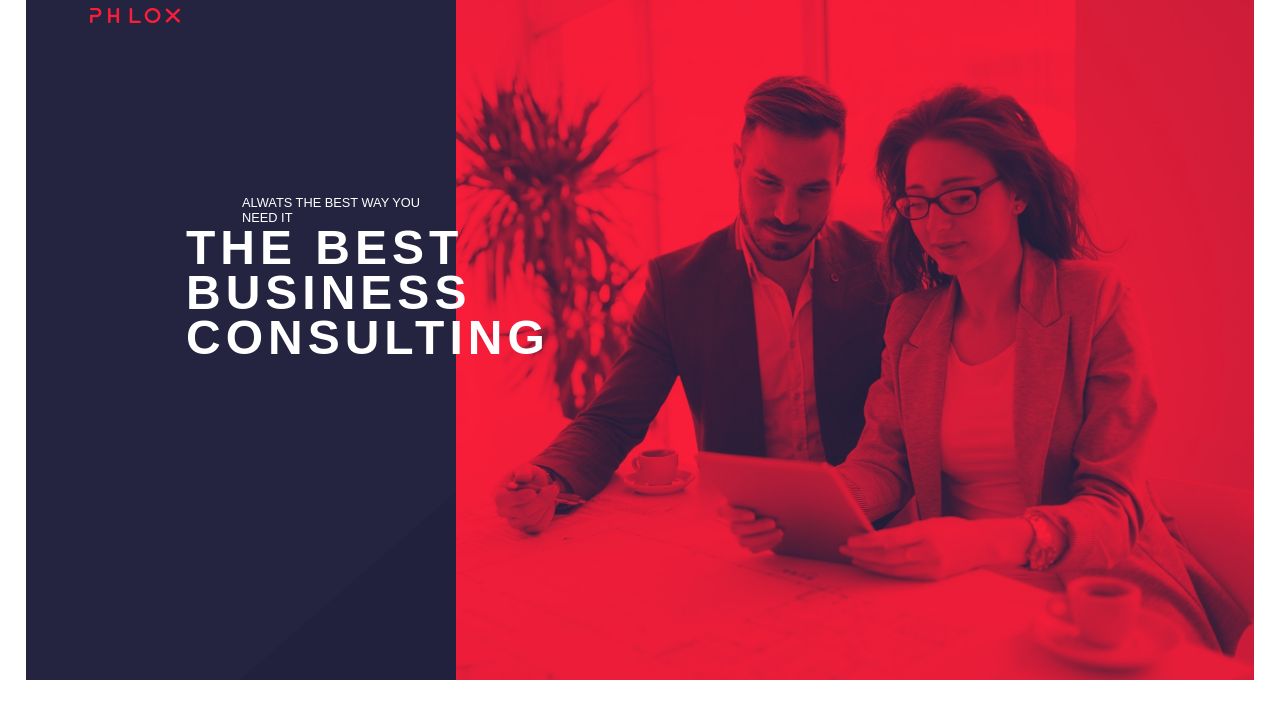
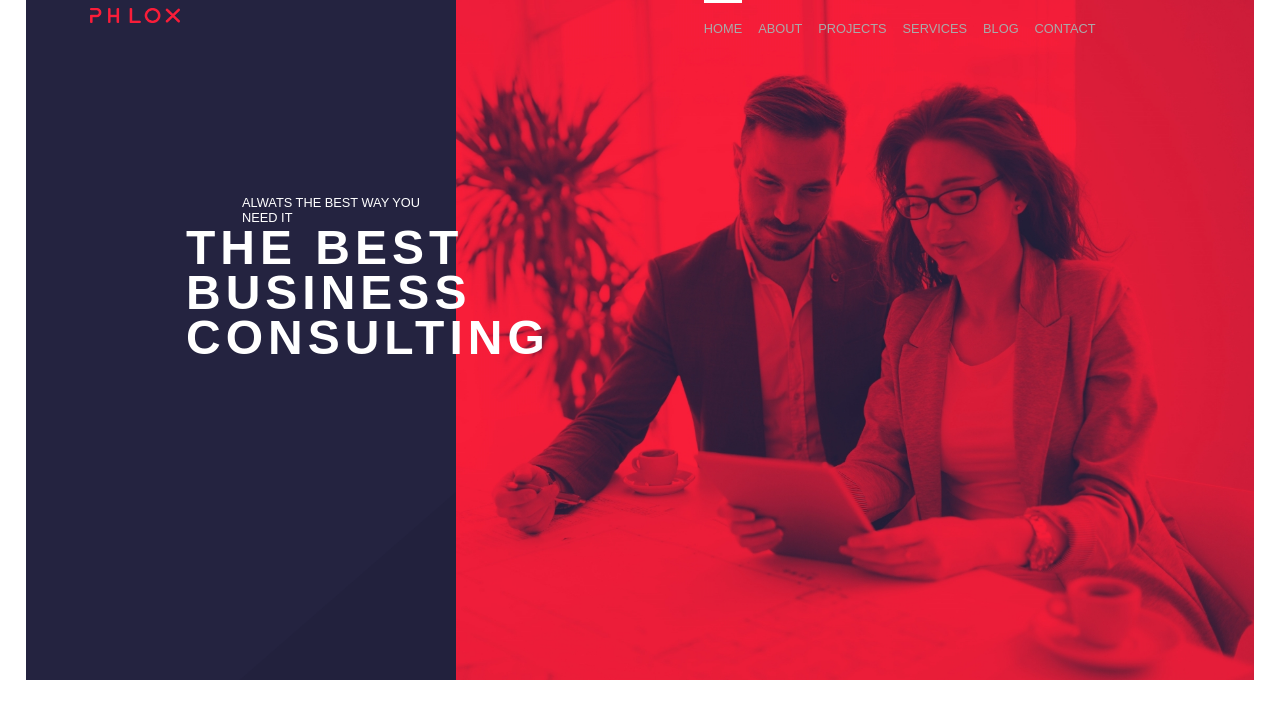
Before and after one commit to SharyMirko/proj-html-vuejs, a Vue app: page / in a window 1280 px wide. Shown: the top 718 px of the page. Built offline with nearby package versions, Linux system fonts and the light colour scheme; a web font is replaced by a local one.

Commit message:
creo nav

```diff
--- a/src/components/HeaderPhlox.vue
+++ b/src/components/HeaderPhlox.vue
@@ -12,7 +12,19 @@
           <h1>THE BEST BUSINESS CONSULTING</h1>
         </div>
       </div>
-      <div class="head-jumbo"></div>
+      <div class="head-jumbo">
+        <div class="nav">
+          <ul>
+            <li
+              v-for="(item, i) in nav"
+              :key="i"
+              :class="{ active: activeNav == i }"
+            >
+              <a @click="activeNav = i" :href="item.link">{{ item.name }}</a>
+            </li>
+          </ul>
+        </div>
+      </div>
     </div>
   </header>
 </template>
@@ -20,12 +32,42 @@
 <script>
 export default {
   name: "HeaderPhlox.vue",
+  data() {
+    return {
+      activeNav: 0,
+      nav: [
+        {
+          name: "Home",
+          link: "#",
+        },
+        {
+          name: "About",
+          link: "#",
+        },
+        {
+          name: "Projects",
+          link: "#",
+        },
+        {
+          name: "Services",
+          link: "#",
+        },
+        {
+          name: "Blog",
+          link: "#",
+        },
+        {
+          name: "Contact",
+          link: "#",
+        },
+      ],
+    };
+  },
 };
 </script>
 
 <style lang="scss" scoped>
 .container {
-  background-color: aqua;
   height: 480px;
   display: flex;
 }
@@ -66,5 +108,28 @@ export default {
   background-repeat: no-repeat;
   width: 65%;
   height: 680px;
+  .nav {
+    padding: 0 0 0 15rem;
+    ul {
+      list-style: none;
+      li {
+        display: inline-block;
+        margin: 0 0.5rem;
+        padding: 1rem 0;
+        a {
+          text-transform: uppercase;
+          text-decoration: none;
+          color: #aaaaaa;
+          font-size: 0.8rem;
+          &:hover {
+            color: #fff;
+          }
+        }
+      }
+    }
+  }
+}
+.active {
+  border-top: 3px solid #fff;
 }
 </style>
```
